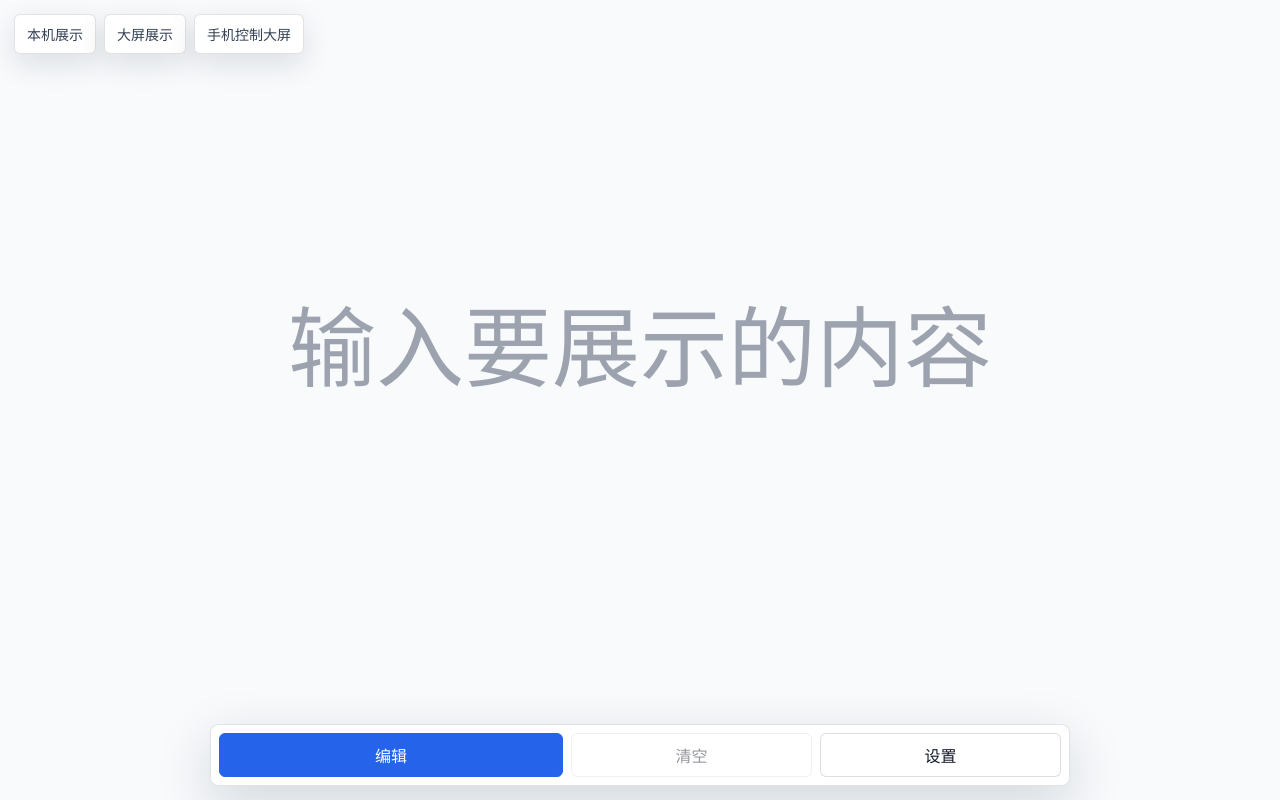
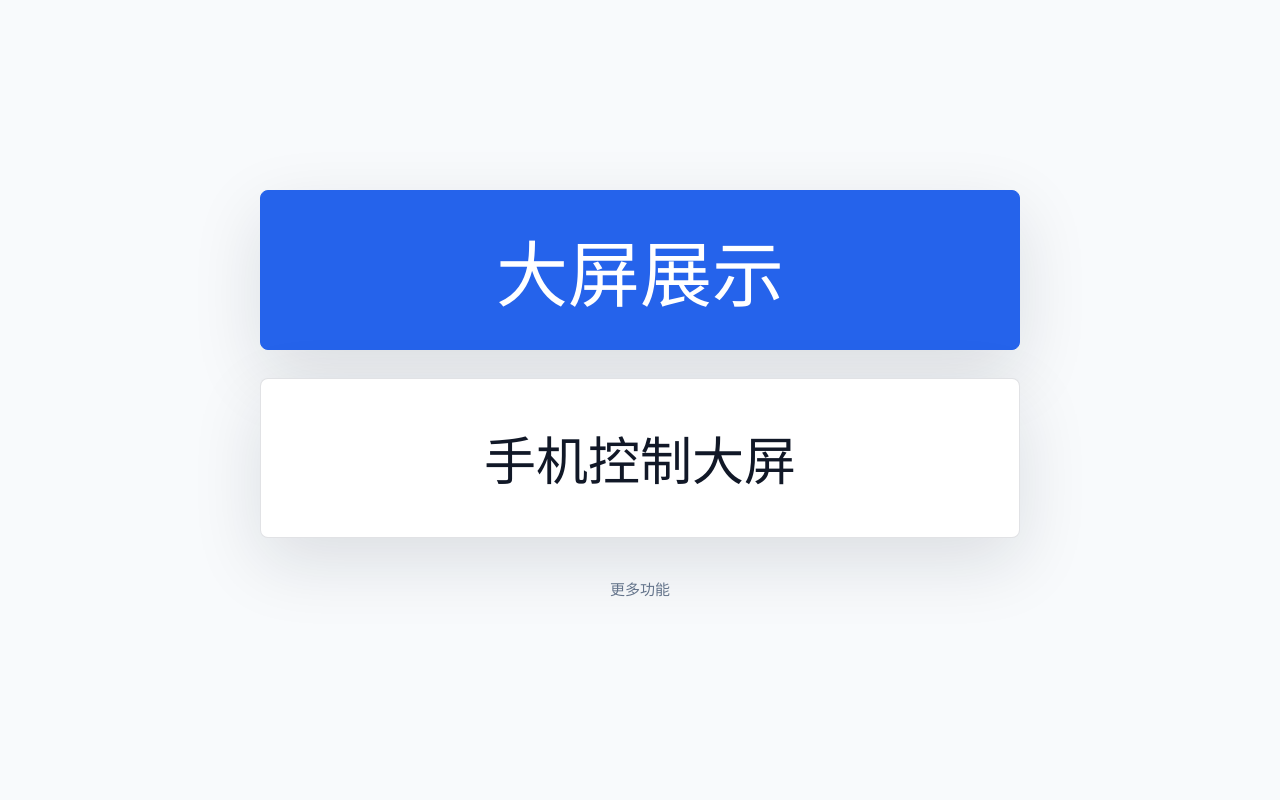
Before and after one commit to forestsheep911/showme, a React (Vite) app: page / in a window 1280 px wide. Built offline with nearby package versions, Linux system fonts and the light colour scheme.

Commit message:
Make remote role selection primary

```diff
--- a/src/client/App.css
+++ b/src/client/App.css
@@ -117,6 +117,48 @@
 
 .home-action:not(.primary) {
   font-size: clamp(1.55rem, 5.4vw, 3.25rem);
+}
+
+.home-more {
+  justify-self: center;
+  width: min(100%, 360px);
+  color: #64748b;
+  text-align: center;
+}
+
+.home-more summary {
+  min-height: 44px;
+  display: inline-grid;
+  place-items: center;
+  padding: 0 18px;
+  border-radius: 6px;
+  font-size: 15px;
+  font-weight: 800;
+  cursor: pointer;
+  list-style: none;
+}
+
+.home-more summary::-webkit-details-marker {
+  display: none;
+}
+
+.home-more[open] summary {
+  color: #334155;
+  background: rgba(255, 255, 255, 0.76);
+}
+
+.home-more button {
+  width: 100%;
+  min-height: 46px;
+  margin-top: 8px;
+  border: 1px solid rgba(15, 23, 42, 0.12);
+  border-radius: 6px;
+  color: #334155;
+  background: rgba(255, 255, 255, 0.9);
+  font: inherit;
+  font-size: 15px;
+  font-weight: 800;
+  cursor: pointer;
 }
 
 .control-surface {
--- a/src/client/App.tsx
+++ b/src/client/App.tsx
@@ -101,7 +101,7 @@ function parseRoute(): Route {
   if (params.get('mode') === 'control') return { view: 'controlPair' }
   if (params.get('mode') === 'home') return { view: 'home' }
 
-  return { view: 'local' }
+  return { view: 'home' }
 }
 
 function navigateTo(search: string) {
@@ -451,7 +451,7 @@ function ModeLauncher() {
   return (
     <div className="mode-launcher" aria-label="模式入口">
       <button type="button" onClick={() => navigateTo('')}>
-        本机展示
+        入口
       </button>
       <button type="button" onClick={() => navigateTo('?mode=display')}>
         大屏展示
@@ -470,15 +470,18 @@ function HomeMode() {
     <div className="app-container light-mode">
       <main className="home-page" aria-label="ShowMe 入口">
         <section className="home-actions">
-          <button className="home-action primary" type="button" onClick={() => navigateTo('')}>
-            本机展示
-          </button>
-          <button className="home-action" type="button" onClick={() => navigateTo('?mode=display')}>
+          <button className="home-action primary" type="button" onClick={() => navigateTo('?mode=display')}>
             大屏展示
           </button>
           <button className="home-action" type="button" onClick={() => navigateTo('?mode=control')}>
             手机控制大屏
           </button>
+          <details className="home-more">
+            <summary>更多功能</summary>
+            <button type="button" onClick={() => navigateTo('?mode=local')}>
+              本机展示
+            </button>
+          </details>
         </section>
       </main>
     </div>
```
